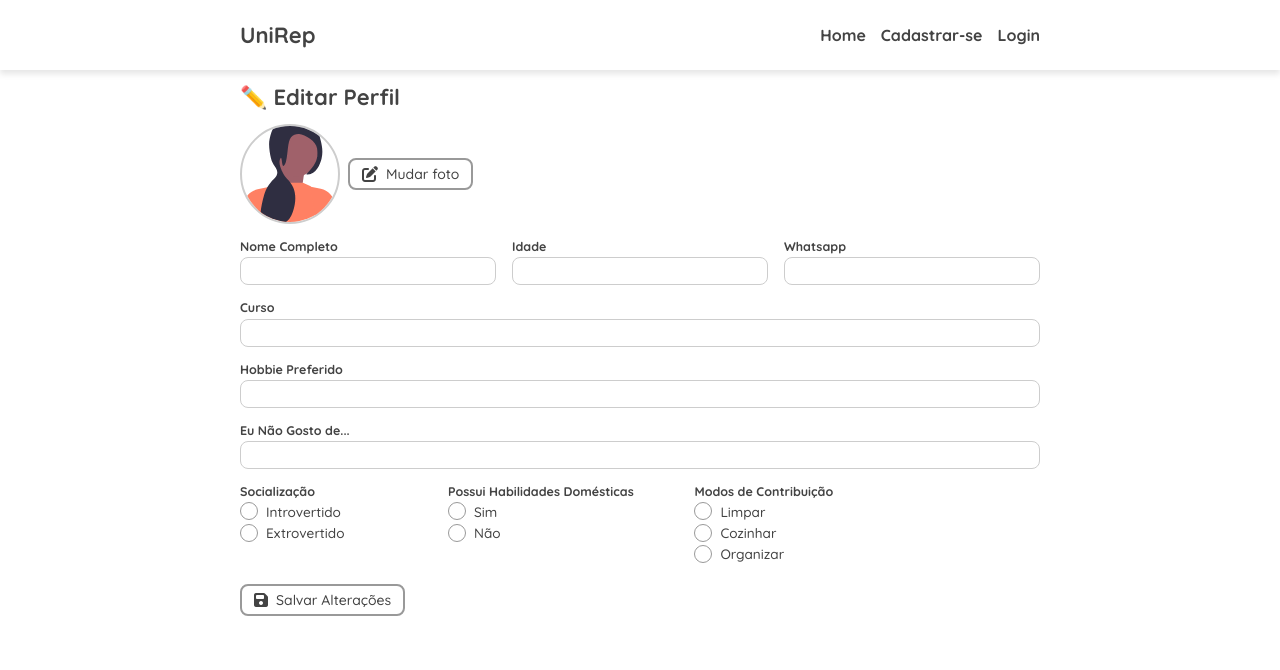
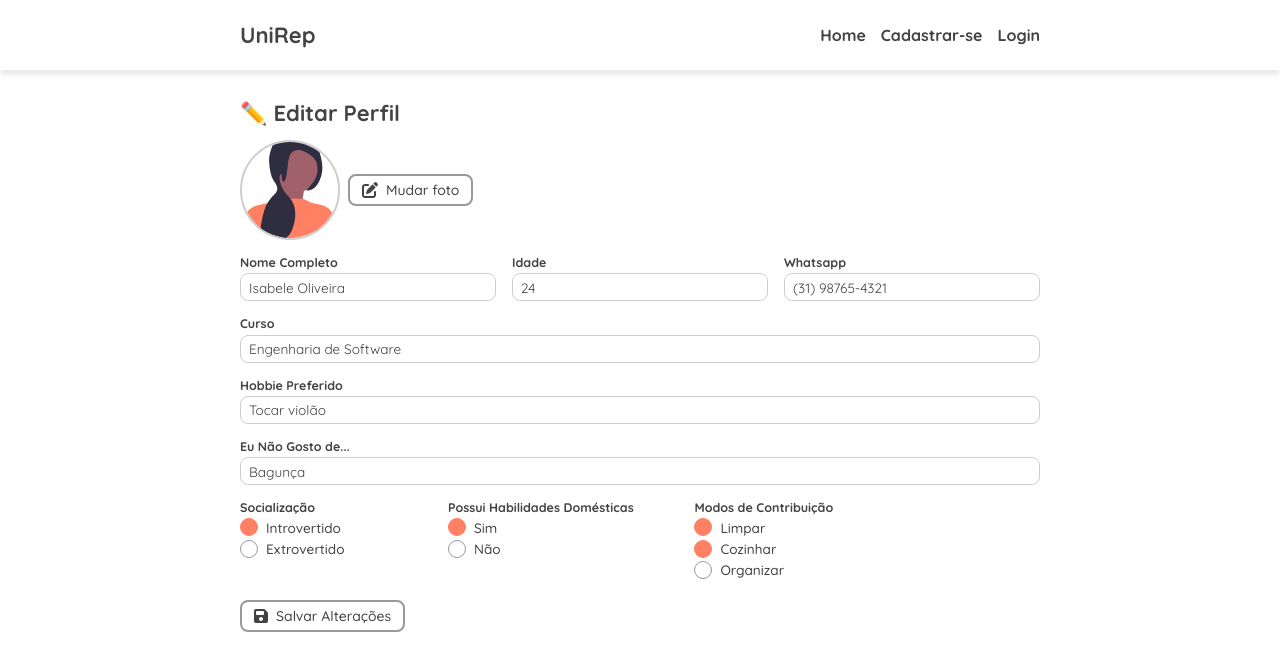
Before and after one commit to luacarol/unirep, a React (Create React App) app in the folder unirep_frontend/: page /edit-profile in a window 1280 px wide. Shown: the top 670 px of the page. Built offline with nearby package versions, Linux system fonts and the light colour scheme.

Commit message:
feat: creating user data fake

```diff
--- a/unirep_frontend/src/pages/EditProfile/EditProfile.css
+++ b/unirep_frontend/src/pages/EditProfile/EditProfile.css
@@ -1,5 +1,9 @@
 .edit-profile {
     padding: 1rem 15rem;
+}
+
+.edit-profile .title {
+    margin: 1rem 0rem;
 }
 
 .edit-profile form {
--- a/unirep_frontend/src/pages/EditProfile/EditProfile.js
+++ b/unirep_frontend/src/pages/EditProfile/EditProfile.js
@@ -1,5 +1,4 @@
 import React, { useState } from "react";
-import { useAuth } from "../../context/AuthContext";
 import { useNavigate } from "react-router-dom";
 import "./EditProfile.css";
 import ButtonIcon from "../../components/Buttons/ButtonIcon/ButtonIcon";
@@ -7,24 +6,25 @@ import defaultProfileImage from "../../assets/images/user.svg"; // Imagem padrã
 import { useToast } from "../../components/Toast/ToastContainer";
 
 const EditProfile = () => {
-  const { user } = useAuth(); // Pegando o usuário logado
   const navigate = useNavigate(); // Para redirecionar após salvar o perfil
   const { addToast } = useToast();
 
-  // Estado para armazenar os dados do formulário
+  // Mockando os dados do usuário diretamente no estado
   const [formData, setFormData] = useState({
-    fullName: user ? user.full_name : "",
-    age: user ? user.age : "",
-    cpf: user ? user.cpf : "",
-    whatsapp: user ? user.whatsapp : "",
-    course: user ? user.university_course : "",
-    hobby: user ? user.hobby : "",
-    dislikes: user ? user.dislikes : "",
-    contribution: user?.contribution || [], // Agora armazenamos um array
+    fullName: "Isabele Oliveira",
+    age: 24,
+    cpf: "123.456.789-00",
+    whatsapp: "(31) 98765-4321",
+    course: "Engenharia de Software",
+    hobby: "Tocar violão",
+    dislikes: "Bagunça",
+    socialization: "Introvertido",
+    domestic: "Sim",
+    contribution: ["Limpar", "Cozinhar"], // Exemplo de opções selecionadas
   });
 
-  // Estado para armazenar a imagem de perfil
-  const [profileImage, setProfileImage] = useState(user?.profileImage || defaultProfileImage);
+  // Estado para armazenar a imagem de perfil (mockada)
+  const [profileImage, setProfileImage] = useState(defaultProfileImage);
 
   // Função para lidar com mudanças nos inputs
   const handleChange = (e) => {
@@ -57,22 +57,12 @@ const EditProfile = () => {
     }
   };
 
-  // Função para salvar as informações (substituir por chamada para API real)
+  // Função para salvar as informações (simulação de envio)
   const handleSubmit = (e) => {
     e.preventDefault();
-
-    try {
-      console.log(formData);
-
-      // Exibe um toast de sucesso
-      addToast("Perfil atualizado com sucesso!", "success");
-
-      // Redireciona para a página inicial
-      navigate("/");
-    } catch (error) {
-      // Exibe um toast de erro caso ocorra alguma falha
-      addToast("Erro ao atualizar perfil. Tente novamente.", "error");
-    }
+    console.log(formData);
+    addToast("Perfil atualizado com sucesso!", "success");
+    navigate("/");
   };
 
   return (
@@ -84,9 +74,8 @@ const EditProfile = () => {
         <div className="profile-picture">
           <img src={profileImage} alt="Foto de perfil" className="profile-img" />
           <input type="file" id="fileInput" accept="image/*" onChange={handleImageChange} />
-
           <label htmlFor="fileInput" className="upload-btn">
-            <i class="fa-solid fa-pen-to-square"></i>
+            <i className="fa-solid fa-pen-to-square"></i>
             <label htmlFor="fileInput" className="text-commom">Mudar foto</label>
           </label>
         </div>
@@ -124,6 +113,7 @@ const EditProfile = () => {
           <input type="text" id="dislikes" name="dislikes" value={formData.dislikes} onChange={handleChange} required />
         </div>
 
+        {/* Radio Buttons */}
         <div className="flex-three-columns">
           <div className="label-input">
             <label className="legend">Socialização</label>
@@ -152,7 +142,7 @@ const EditProfile = () => {
           </div>
 
           <div className="label-input">
-            <label className="legend" htmlFor="domestic">Possui Habilidades Domésticas</label>
+            <label className="legend">Possui Habilidades Domésticas</label>
             <div className="options">
               <label>
                 <input
@@ -178,7 +168,7 @@ const EditProfile = () => {
           </div>
 
           <div className="label-input">
-            <label className="legend" htmlFor="contribution">Modos de Contribuição</label>
+            <label className="legend">Modos de Contribuição</label>
             <div className="options">
               <label>
                 <input
```
